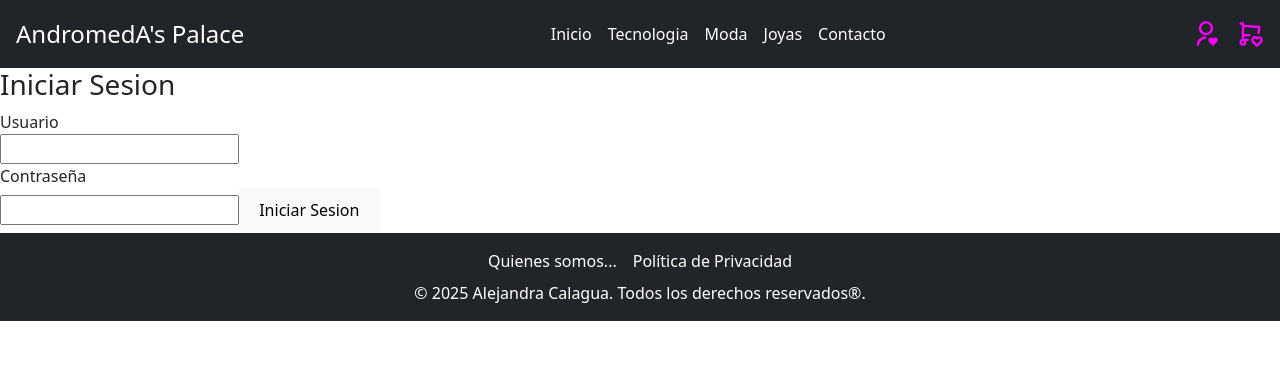
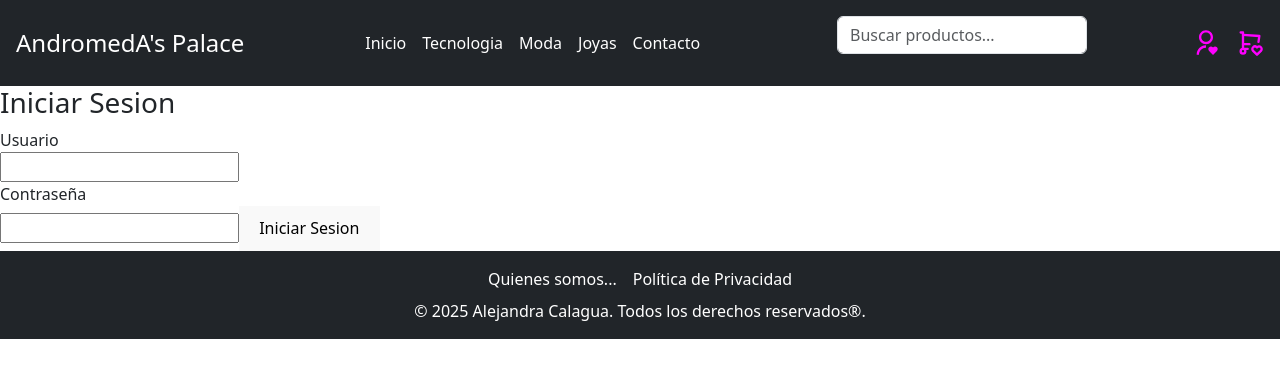
Before and after one commit to alejandra-calagua/React-JS, a React (Vite) app: page /login in a window 1280 px wide. Shown: the top 378 px of the page. Built offline with nearby package versions, Linux system fonts and the light colour scheme; no server answers.

Commit message:
barra de busqueda con filtro

```diff
--- a/src/App.jsx
+++ b/src/App.jsx
@@ -12,6 +12,8 @@ import Tecnologia from './pages/Tecnologia';
 import Login from './pages/login';
 import RutaProtegida from './components/RutaProtegida';
 import Admin from './pages/Admin';
+import { ToastContainer } from "react-toastify";
+import "react-toastify/dist/ReactToastify.css";
 
 
 
@@ -34,6 +36,14 @@ function App() {
 
       </Routes>
       <Footer/>
+      <ToastContainer
+        position="top-center"
+        autoClose={3000}
+        pauseOnFocusLoss
+        draggable
+        pauseOnHover
+        theme="dark"
+      />
     </>
   )
 }
--- a/src/components/FormProducto.jsx
+++ b/src/components/FormProducto.jsx
@@ -60,10 +60,14 @@ const validarFormulario = () => {
   const manejarSubmit = async (evento) => {
     evento.preventDefault();
     if (validarFormulario()) {
+      const productoConPrecio={
+      ...producto,
+      price: Number(producto.price)
+    };
     if (modo === "agregar") {
-      await agregarProducto(producto);
+      await agregarProducto(productoConPrecio);
     } else {
-      await editarProducto(producto);
+      await editarProducto(productoConPrecio);
     }
     setErrores({});
     onCerrar();
--- a/src/components/Header.jsx
+++ b/src/components/Header.jsx
@@ -4,6 +4,7 @@ import {FaUser, FaShoppingBag} from 'react-icons/fa';
 //importamos iconos de react icons-fontawesome
 import { TbShoppingCartHeart } from "react-icons/tb"; // Icono de carrito con corazón
 import { RiUserHeartLine } from "react-icons/ri"
+import { useBusqueda } from '../context/BusquedaContext';
 
 const UserIcon = () => <FaUser size={20} />;
 // const BagIcon = () => <FaShoppingBag size={20} />;
@@ -11,6 +12,7 @@ const CartHeart = () => <TbShoppingCartHeart size={28} color={'#ff00ff'} />;
 const UserHeart = () => <RiUserHeartLine size={28} color={'#ff00ff'} />;
 
 const Header = ({contadorEnCarrito = 0}) => {
+  const { busqueda, setBusqueda } = useBusqueda(); //*
   return (
     <header className="d-flex justify-content-between align-items-center bg-dark text-white p-3">
       {/* Seccion Izquierda: Logo */}
@@ -21,11 +23,25 @@ const Header = ({contadorEnCarrito = 0}) => {
       <div className="d-none d-lg-block" >
         <NavBar/>
       </div>
+         {/* Input de búsqueda */}
+            <div className ="d-none d-lg-block ms-3" >
+            <input
+                type="text"
+                placeholder="Buscar productos..." //*
+                className="form-control mb-3"
+                value={busqueda}
+                onChange={(e) => setBusqueda(e.target.value)}
+                style={ {width: '250px'}
+                }
+            />
+            </div>
       {/* Seccion Derecha: Iconos */}
       <div className="d-flex align-items-center">
         {/* Icono de Usuario */}
         <div className="me-3">
+          <Link to="/login" className="text-white">
           <UserHeart />
+          </Link>
         </div>
         {/* Icono de Carrito con Contador */}
         <div className="position-relative">
--- a/src/components/Productos.jsx
+++ b/src/components/Productos.jsx
@@ -1,31 +1,32 @@
-import { useState, useEffect } from 'react';
-import { Link } from 'react-router-dom';
 import Tarjeta from './Tarjeta';
 import { useProductosContext } from '../context/ProductosContext';
+import { useBusqueda } from '../context/BusquedaContext';//*
 
-// const Productos = () => {
-// Usamos los contextos
 
 const Productos = ({ agregarProducto }) => {
-      const { productos, cargando, error  } = useProductosContext();
-
-
+    const { productos, cargando, error } = useProductosContext();
+    const { busqueda } = useBusqueda();//*
 
 
     if (cargando) return '...Cargando productos...';
     if (error) return error;
+
+    const productosFiltrados = productos.filter((producto) => //*
+        producto.title.toLowerCase().includes(busqueda.toLowerCase())
+    );
 
     return (
 
         <div className="container my-4"> {/* Contenedor principal con margen vertical */}
             <h2 className="mb-4 text-center">Catálogo de Productos</h2>
 
-            {/* Usamos la Grilla de Bootstrap:
-        - row: Define una fila.
-        - g-4: Define un "gutter" (espaciado) de 4 entre las columnas.
-      */}
-            <div className="row row-cols-1 row-cols-sm-2 row-cols-lg-4 g-4">
-                {productos.map((producto) => (
+
+            {/*Lista filtrada de productos */}
+
+
+            {productosFiltrados.length > 0 ? (
+                <div className="row row-cols-1 row-cols-sm-2 row-cols-lg-4 g-4">
+                {productosFiltrados.map((producto) => (
 
                     < div key={producto.id} className="col" >
                         <Tarjeta
@@ -34,8 +35,17 @@ const Productos = ({ agregarProducto }) => {
                         />
                     </div>
                 ))}
-            </div>
-        </div >
+                </div>
+            ) : (
+                <div className="d-flex justify-content-center w-100 mt-5">
+                <p class="alert alert-warning">Disculpe, no hay productos que coincidan con la búsqueda.</p>
+                </div>
+            )}
+        </div>
+
     );
 };
+
+
+
 export default Productos;
--- /dev/null
+++ b/src/context/BusquedaContext.jsx
@@ -0,0 +1,13 @@
+import { createContext, useState, useContext } from "react";
+const BusquedaContext = createContext();
+export function BusquedaProvider({ children }) {
+  const [busqueda, setBusqueda] = useState("");
+  return (
+    <BusquedaContext.Provider value={{ busqueda, setBusqueda }}>
+      {children}
+    </BusquedaContext.Provider>
+  );
+}
+export function useBusqueda() {
+  return useContext(BusquedaContext);
+}
--- a/src/context/ProductosContext.jsx
+++ b/src/context/ProductosContext.jsx
@@ -1,4 +1,5 @@
 import { useState, useEffect, createContext, useContext, useMemo } from 'react';
+import { toast } from 'react-toastify';
 
 export const ProductosContext = createContext();
 
@@ -56,7 +57,7 @@ export const ProductosProvider = ({ children }) => {
       });
       const nuevoProducto = await respuesta.json();
       console.log("Producto agregado: ", nuevoProducto);
-      alert("Producto agregado con éxito!");
+      toast.success("Producto agregado con éxito!");
 
       if (!respuesta.ok)
         throw new Error(`Error HTTP: ${respuesta.status}`);
@@ -68,7 +69,7 @@ export const ProductosProvider = ({ children }) => {
       console.error("Error al agregar:", error);
       const mensajeError = "Hubo un problema al agregar el producto.";
       setError(mensajeError);
-      alert(mensajeError);
+      toast.error(mensajeError);
     }
   };
 
@@ -90,13 +91,13 @@ export const ProductosProvider = ({ children }) => {
         p.id === productoActualizado.id ? productoActualizado : p
       ));
       console.log("Producto editado: ", productoActualizado);
-      alert("Producto editado con éxito!");
+      toast.success("Producto editado con éxito!");
 
     } catch (error) {
       console.error("Error al editar:", error);
       const mensajeError = "Hubo un problema al editar el producto.";
       setError(mensajeError);
-      alert(mensajeError);
+      toast.error(mensajeError);
     }
   };
 
@@ -118,14 +119,14 @@ export const ProductosProvider = ({ children }) => {
 
         // Filtra y crea un nuevo array sin el producto eliminado
         setProductos(productos.filter(p => p.id !== id));
-        alert("Producto eliminado con éxito!");
+        toast.success("Producto eliminado con éxito!");
         console.log("Producto eliminado, ID:", id);
       }
       catch (error) {
       console.error(error.message);
       const mensajeError = "Hubo un problema al eliminar el producto.";
       setError(mensajeError);
-      alert(mensajeError);
+      toast.error(mensajeError);
       }
     }
   };
--- a/src/main.jsx
+++ b/src/main.jsx
@@ -6,15 +6,18 @@ import "./index.css";
 import 'bootstrap/dist/css/bootstrap.min.css';
 import { AuthProvider } from "./context/AuthContext";
 import { ProductosProvider } from "./context/ProductosContext";
+import { BusquedaProvider } from "./context/BusquedaContext";
 
 createRoot(document.getElementById("root")).render(
   <StrictMode>
     <BrowserRouter>
-      <AuthProvider>
-        <ProductosProvider>
-          <App />
-        </ProductosProvider>
-      </AuthProvider>
+      <BusquedaProvider>
+        <AuthProvider>
+          <ProductosProvider>
+            <App />
+          </ProductosProvider>
+        </AuthProvider>
+      </BusquedaProvider>
     </BrowserRouter>
-  </StrictMode>
+  </StrictMode >
 );
```
